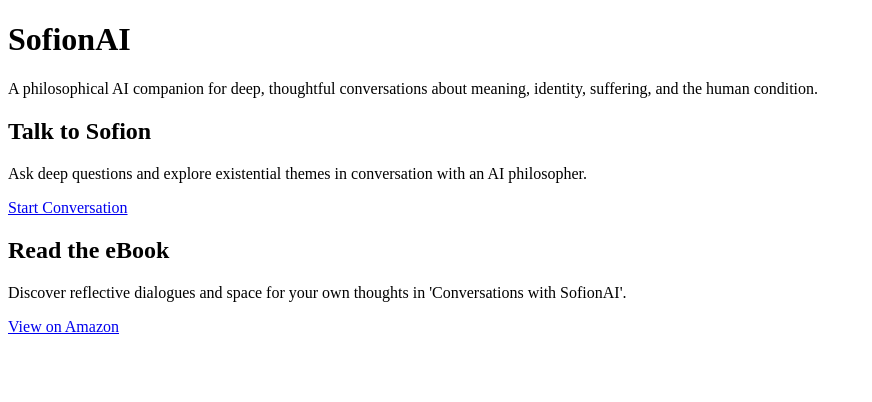
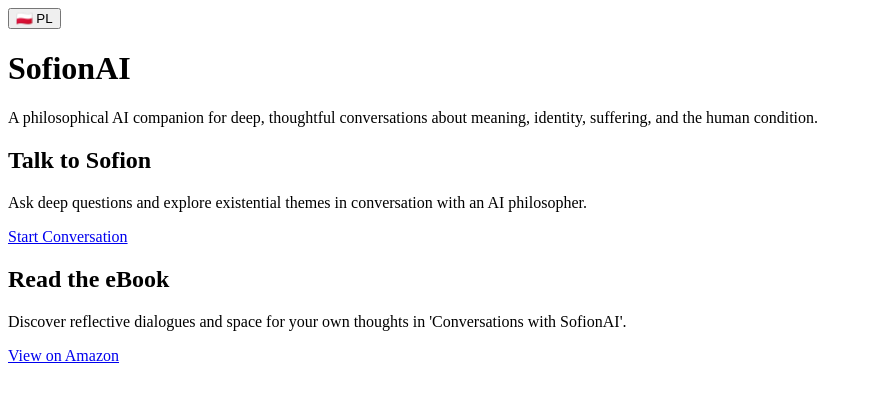
Before and after one commit to AndJ1205/Sofion_site, a Next.js app: page / in a window 1280 px wide. Shown: the top 402 px of the page, without its empty margins (0-872 px from the left). Built offline with nearby package versions, Linux system fonts and the light colour scheme.

Commit message:
Update to multilingual landing page

```diff
--- a/app/page.tsx
+++ b/app/page.tsx
@@ -1,22 +1,81 @@
+import { useState, useEffect } from "react";
+
 export default function Page() {
+  const [lang, setLang] = useState("en");
+
+  useEffect(() => {
+    const userLang = navigator.language || navigator.userLanguage;
+    setLang(userLang.startsWith("pl") ? "pl" : "en");
+  }, []);
+
+  const content = {
+    en: {
+      title: "SofionAI",
+      intro:
+        "A philosophical AI companion for deep, thoughtful conversations about meaning, identity, suffering, and the human condition.",
+      talk: "Talk to Sofion",
+      talkDesc:
+        "Ask deep questions and explore existential themes in conversation with an AI philosopher.",
+      read: "Read the eBook",
+      readDesc:
+        "Discover reflective dialogues and space for your own thoughts in 'Conversations with SofionAI'.",
+      toChat: "Start Conversation",
+      toBook: "View on Amazon",
+    },
+    pl: {
+      title: "SofionAI",
+      intro:
+        "Filozoficzna sztuczna inteligencja do głębokich, refleksyjnych rozmów o sensie, tożsamości, cierpieniu i ludzkim istnieniu.",
+      talk: "Porozmawiaj z Sofionem",
+      talkDesc:
+        "Zadaj Sofionowi pytania i eksploruj tematy egzystencjalne w rozmowie z filozofem-AI.",
+      read: "Przeczytaj eBook",
+      readDesc:
+        "Poznaj refleksyjne dialogi i przestrzeń do własnych przemyśleń w 'Rozmowach z SofionemAI'.",
+      toChat: "Rozpocznij rozmowę",
+      toBook: "Zobacz na Amazon",
+    },
+  };
+
+  const t = content[lang];
+
   return (
     <main className="min-h-screen bg-white text-gray-800 p-6 md:p-12 flex flex-col items-center justify-center gap-8">
-      <h1 className="text-4xl md:text-5xl font-bold text-center">SofionAI</h1>
-      <p className="text-center text-lg max-w-2xl">
-        A philosophical AI companion for deep, thoughtful conversations about meaning, identity, suffering, and the human condition.
-      </p>
+      <div className="absolute top-4 right-4">
+        <button
+          className="border px-3 py-1 rounded-md text-sm hover:bg-gray-100"
+          onClick={() => setLang(lang === "en" ? "pl" : "en")}
+        >
+          {lang === "en" ? "🇵🇱 PL" : "🇬🇧 EN"}
+        </button>
+      </div>
+
+      <h1 className="text-4xl md:text-5xl font-bold text-center">{t.title}</h1>
+      <p className="text-center text-lg max-w-2xl">{t.intro}</p>
       <div className="grid grid-cols-1 md:grid-cols-2 gap-6 mt-8 w-full max-w-4xl">
         <div className="shadow-lg hover:shadow-xl transition duration-300 p-6 text-center border rounded-2xl">
-          <h2 className="text-2xl font-semibold mb-2">Talk to Sofion</h2>
-          <p className="mb-4">Ask deep questions and explore existential themes in conversation with an AI philosopher.</p>
-          <a href="https://poe.com/SofionAI" target="_blank" className="inline-block px-4 py-2 bg-black text-white rounded-lg">Start Conversation</a>
+          <h2 className="text-2xl font-semibold mb-2">{t.talk}</h2>
+          <p className="mb-4">{t.talkDesc}</p>
+          <a
+            href="https://poe.com/SofionAI"
+            target="_blank"
+            className="inline-block px-4 py-2 bg-black text-white rounded-lg"
+          >
+            {t.toChat}
+          </a>
         </div>
         <div className="shadow-lg hover:shadow-xl transition duration-300 p-6 text-center border rounded-2xl">
-          <h2 className="text-2xl font-semibold mb-2">Read the eBook</h2>
-          <p className="mb-4">Discover reflective dialogues and space for your own thoughts in 'Conversations with SofionAI'.</p>
-          <a href="https://www.amazon.com/dp/B0F36QJWG1" target="_blank" className="inline-block px-4 py-2 border border-black text-black rounded-lg">View on Amazon</a>
+          <h2 className="text-2xl font-semibold mb-2">{t.read}</h2>
+          <p className="mb-4">{t.readDesc}</p>
+          <a
+            href="https://www.amazon.com/dp/B0F36QJWG1"
+            target="_blank"
+            className="inline-block px-4 py-2 border border-black text-black rounded-lg"
+          >
+            {t.toBook}
+          </a>
         </div>
       </div>
     </main>
-  )
+  );
 }
```
